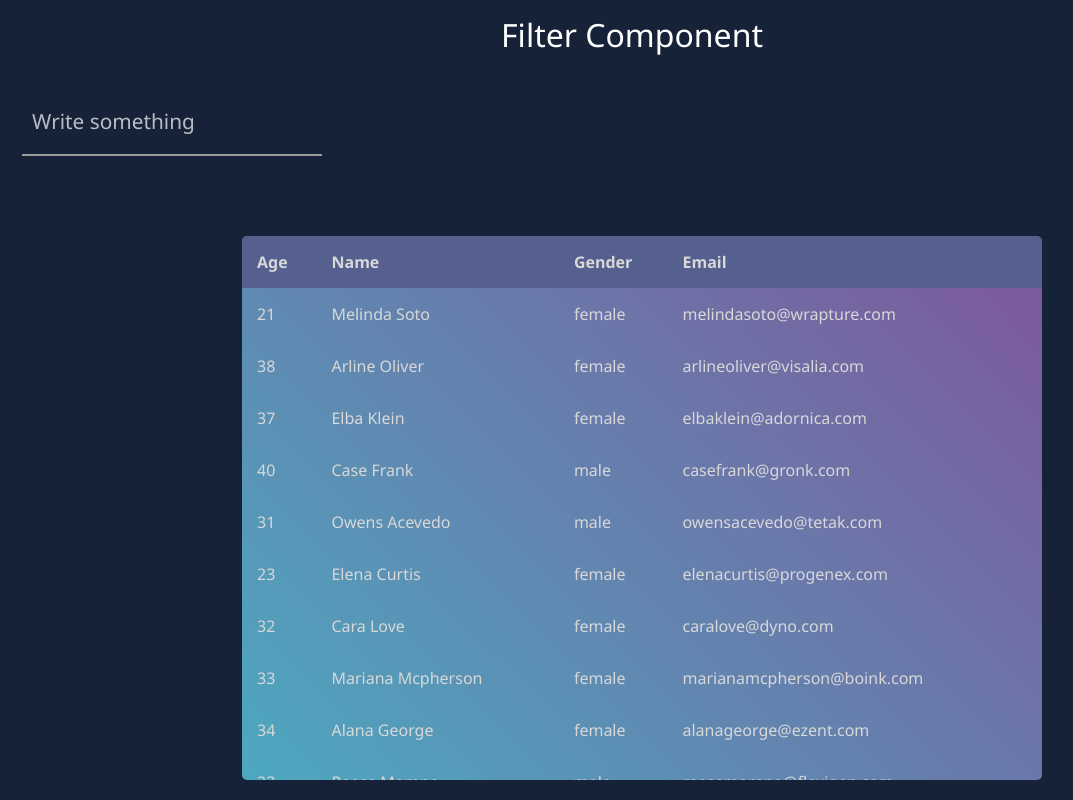
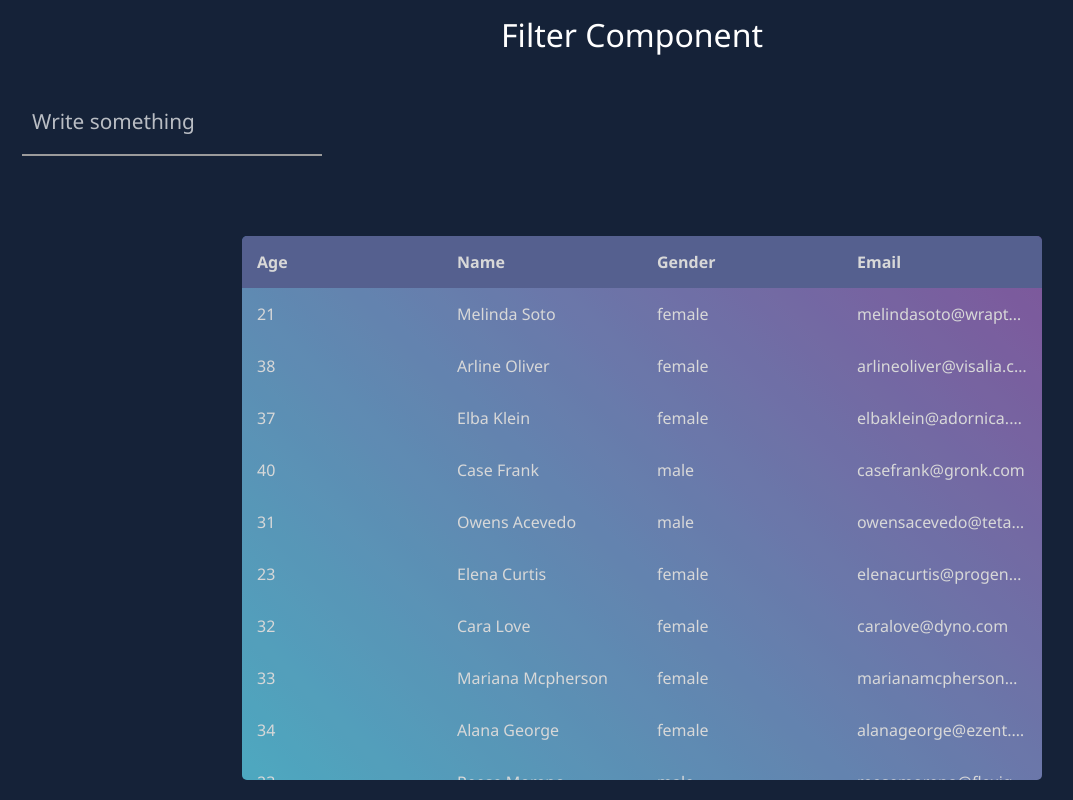
Before and after one commit to Hamzazaheer721/Webworkers-React-Typescript, a React (Create React App) app: page /filter in a window 1280 px wide. Shown: the whole page, without its empty margins (8-1081 px from the left). Built offline with nearby package versions, Linux system fonts and the light colour scheme.

Commit message:
!fix(CT-9): table optimized

```diff
--- a/src/components/Table/index.styled.ts
+++ b/src/components/Table/index.styled.ts
@@ -36,18 +36,23 @@ export const Table = styled.table`
   width: 100%;
   height: 100%;
   border-collapse: collapse;
-  overflow: hidden;
+  table-layout: fixed;
+  overflow: auto;
   box-shadow: 0 0 20px rgba(0,0,0,0.1);
+
   th{
     font-weight: bold;
   }
   td{
-      font-weight: 100;
+    font-weight: 100;
+    white-space: nowrap;
+    overflow: hidden;
+    text-overflow: ellipsis;
   }
   th,td {
     padding: 15px;
     background-color: rgba(255,255,255,0.2);
-      color: #d8d8d8;
+    color: #d8d8d8;
   }
   th {
     text-align: left;
```
